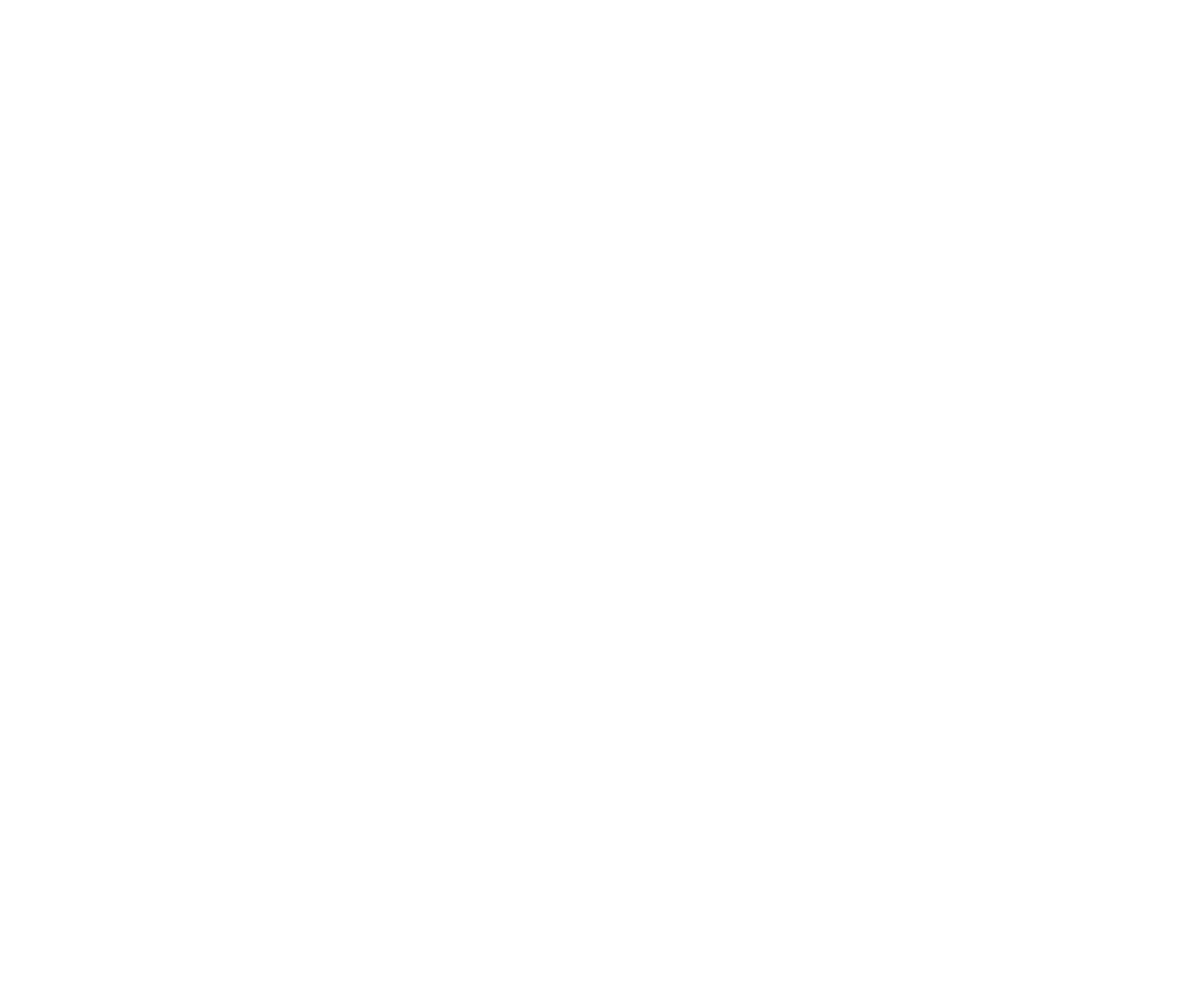
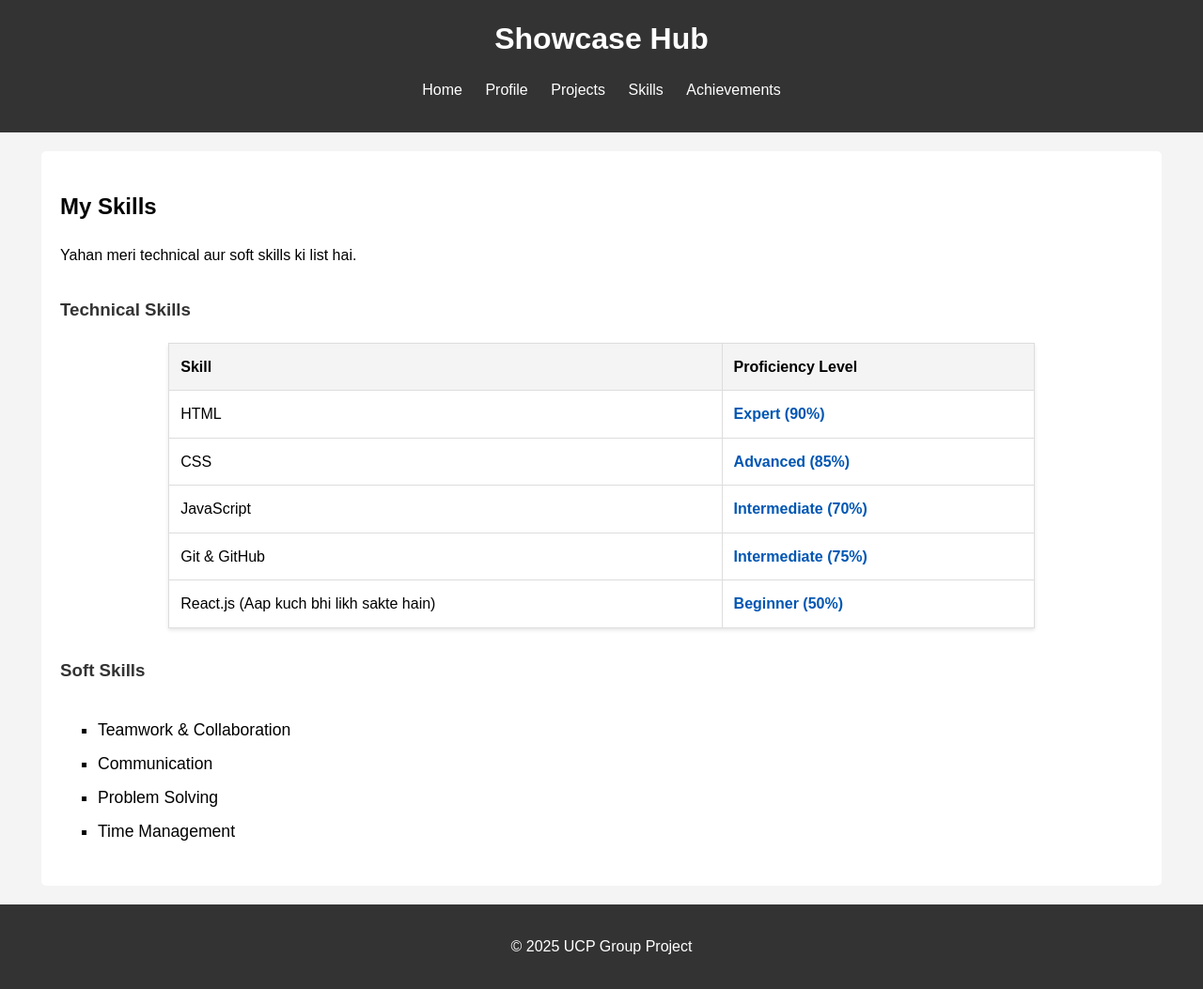
Before and after one commit to farhanbarkat/student-portfolio, a plain HTML site: page src/skills.html in a window 1280 px wide. Shown: the whole page at 94% size. Before the commit the page ends 800 px from the top, so only its background shows below. Drawn offline with Linux system fonts and the light colour scheme.

Commit message:
feat: Implement skills page with tables and styles

```diff
--- a/src/skills.html
+++ b/src/skills.html
@@ -0,0 +1,74 @@
+<!DOCTYPE html>
+<html lang="en">
+<head>
+    <meta charset="UTF-8">
+    <meta name="viewport" content="width=device-width, initial-scale=1.0">
+    <title>Skills - Showcase Hub</title>
+    <link rel="stylesheet" href="../styles/style.css">
+</head>
+<body>
+    <header>
+        <h1>Showcase Hub</h1>
+        <nav>
+            <ul>
+                <li><a href="index.html">Home</a></li>
+                <li><a href="profile.html">Profile</a></li>
+                <li><a href="projects.html">Projects</a></li>
+                <li><a href="skills.html">Skills</a></li>
+                <li><a href="achievements.html">Achievements</a></li>
+            </ul>
+        </nav>
+    </header>
+
+    <main>
+        <section class="skills-section">
+            <h2>My Skills</h2>
+            <p>Yahan meri technical aur soft skills ki list hai.</p>
+
+            <h3>Technical Skills</h3>
+            <table class="skills-table">
+                <thead>
+                    <tr>
+                        <th>Skill</th>
+                        <th>Proficiency Level</th>
+                    </tr>
+                </thead>
+                <tbody>
+                    <tr>
+                        <td>HTML</td>
+                        <td>Expert (90%)</td>
+                    </tr>
+                    <tr>
+                        <td>CSS</td>
+                        <td>Advanced (85%)</td>
+                    </tr>
+                    <tr>
+                        <td>JavaScript</td>
+                        <td>Intermediate (70%)</td>
+                    </tr>
+                    <tr>
+                        <td>Git & GitHub</td>
+                        <td>Intermediate (75%)</td>
+                    </tr>
+                    <tr>
+                        <td>React.js (Aap kuch bhi likh sakte hain)</td>
+                        <td>Beginner (50%)</td>
+                    </tr>
+                </tbody>
+            </table>
+
+            <h3>Soft Skills</h3>
+            <ul class="soft-skills-list">
+                <li>Teamwork & Collaboration</li>
+                <li>Communication</li>
+                <li>Problem Solving</li>
+                <li>Time Management</li>
+            </ul>
+        </section>
+    </main>
+
+    <footer>
+        <p>&copy; 2025 UCP Group Project</p>
+    </footer>
+</body>
+</html>
--- a/styles/style.css
+++ b/styles/style.css
@@ -179,3 +179,66 @@ footer {
         font-size: 1rem;
     }
 }
+
+
+Step 3: CSS Code (Data) - styles/style.css
+Yeh sab se zaroori hai. styles/style.css file ko kholein aur yeh CSS code file ke BILKUL AAKHIR MEIN (Farhan aur Anees ke code ke baad) add karein.
+
+
+
+.skills-section {
+    text-align: center;
+}
+
+.skills-section h3 {
+    margin-top: 30px;
+    color: #333;
+}
+
+/* Skills table ki styling */
+.skills-table {
+    width: 80%; /* Table ko thora chota rakhein */
+    margin: 20px auto; /* Table ko center karein */
+    border-collapse: collapse; /* Borders ko milayein */
+    box-shadow: 0 2px 4px rgba(0,0,0,0.1);
+}
+
+.skills-table th,
+.skills-table td {
+    border: 1px solid #ddd;
+    padding: 12px;
+    text-align: left;
+}
+
+.skills-table th {
+    background-color: #f4f4f4; /* Header ka color */
+    font-weight: bold;
+}
+
+.skills-table td:last-child {
+    font-weight: bold;
+    color: #0056b3; /* Proficiency ka color */
+}
+
+/* Soft skills list ki styling */
+.soft-skills-list {
+    list-style: square;
+    display: inline-block; /* List ko center karega */
+    text-align: left;
+    margin-top: 15px;
+}
+
+.soft-skills-list li {
+    margin-bottom: 8px;
+    font-size: 1.1rem;
+}
+
+
+/* === ADEEL'S Media Query (Assignment Requirement) === */
+@media (max-width: 768px) {
+    /* Choti screen par table 100% width le le */
+    .skills-table {
+        width: 100%;
+        font-size: 0.9rem; /* Text chota karein */
+    }
+}
```
